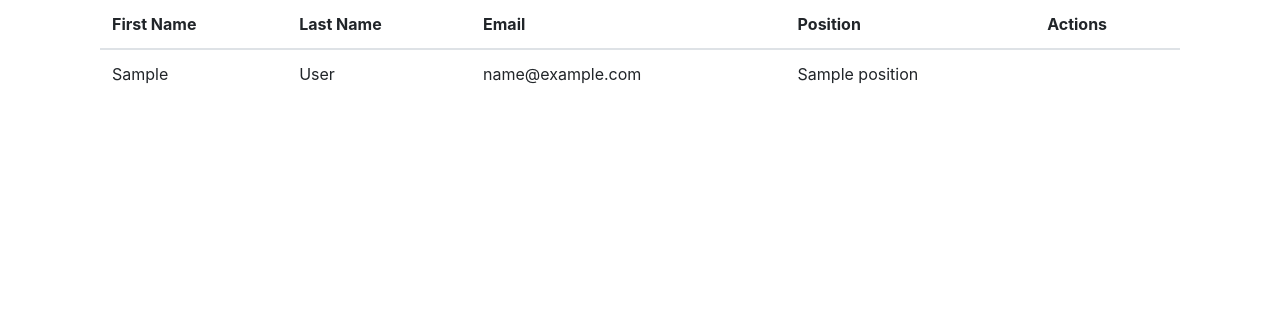
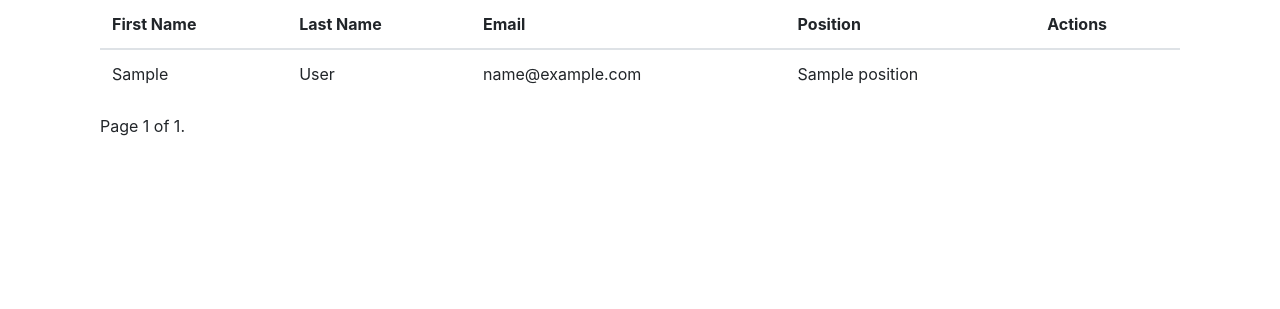
Before and after one commit to marcustas/course_django, a Django app: page /employees/ in a window 1280 px wide. Shown: the part 157-466 px from the top of the page. Run offline with Django 4.2, Linux system fonts and the light colour scheme; tables that the repository leaves empty hold one stand-in row (values such as "Sample post"); some libraries are stand-ins or nearby versions.

Commit message:
Adding pagination

```diff
--- a/hr/views/generic_views.py
+++ b/hr/views/generic_views.py
@@ -21,6 +21,8 @@ class EmployeeListView(ListView):
     model = Employee
     template_name = 'employee_list.html'
     context_object_name = 'employees'
+    paginate_by = 10
+    ordering = ['first_name']
 
     def get_queryset(self):
         queryset = super().get_queryset()
--- a/templates/employee_details.html
+++ b/templates/employee_details.html
@@ -12,6 +12,10 @@
     <p>Birth Date: {{ employee.birth_date }}</p>
     <p>Position: {{ employee.position }}</p>
 
-    <a href="{% url 'employee-list' %}">Back to Employee List</a>
+    {% if user.is_superuser %}
+        <a href="{% url 'employee_update' employee.pk %}" class="btn btn-primary">Edit</a>
+        <a href="{% url 'employee_delete' employee.pk %}" class="btn btn-primary">Delete</a>
+    {% endif %}
+
 </body>
 </html>
--- a/templates/employee_list.html
+++ b/templates/employee_list.html
@@ -45,5 +45,21 @@
       {% endfor %}
     </tbody>
   </table>
+
+  <div class="pagination">
+    <span class="step-links">
+      {% if page_obj.has_previous %}
+        <a href="?page=1">&laquo; first</a>
+        <a href="?page={{ page_obj.previous_page_number }}">previous</a>
+      {% endif %}
+
+      <span class="current-page">Page {{ page_obj.number }} of {{ page_obj.paginator.num_pages }}.</span>
+
+      {% if page_obj.has_next %}
+        <a href="?page={{ page_obj.next_page_number }}">next</a>
+        <a href="?page={{ page_obj.paginator.num_pages }}">last &raquo;</a>
+      {% endif %}
+    </span>
+  </div>
 </div>
 {% endblock %}
```
Also changed, not shown: hr/migrations/0001_initial.py (added), hr/migrations/__init__.py (added).
